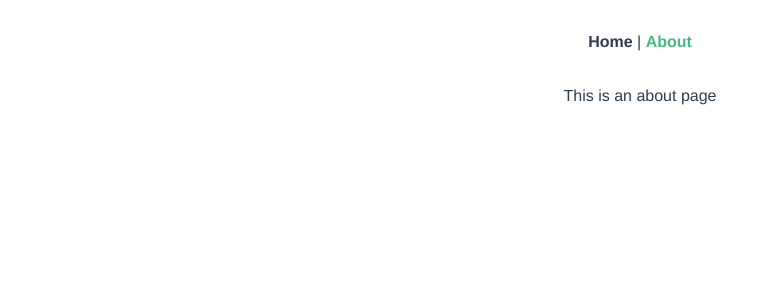
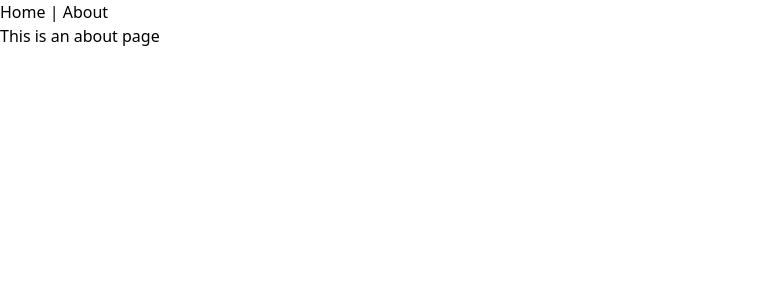
Before and after one commit to jamil-codemen/codemen-official-website, a Vue app: page /about in a window 1280 px wide. Shown: the top 300 px of the page, without its empty margins (0-779 px from the left). Built offline with nearby package versions, Linux system fonts and the light colour scheme.

Commit message:
Codemen Official
	1:Navbar Setup

```diff
--- a/src/App.vue
+++ b/src/App.vue
@@ -1,30 +1,16 @@
 <template>
-  <div id="nav">
-    <router-link to="/">Home</router-link> |
-    <router-link to="/about">About</router-link>
-  </div>
+  <Navbar />
   <router-view/>
 </template>
 
 <style>
-#app {
-  font-family: Avenir, Helvetica, Arial, sans-serif;
-  -webkit-font-smoothing: antialiased;
-  -moz-osx-font-smoothing: grayscale;
-  text-align: center;
-  color: #2c3e50;
+
+</style>
+<script>
+import Navbar from  './components/Navigation/Navbar.vue'
+export default {
+  components:{
+    Navbar
+  }
 }
-
-#nav {
-  padding: 30px;
-}
-
-#nav a {
-  font-weight: bold;
-  color: #2c3e50;
-}
-
-#nav a.router-link-exact-active {
-  color: #42b983;
-}
-</style>
+</script>
--- a/src/components/HelloWorld.vue
+++ /dev/null
@@ -1,48 +0,0 @@
-<template>
-  <div class="hello">
-    <h1>{{ msg }}</h1>
-    <p>
-      For a guide and recipes on how to configure / customize this project,<br>
-      check out the
-      <a href="https://cli.vuejs.org" target="_blank" rel="noopener">vue-cli documentation</a>.
-    </p>
-    <h3>Installed CLI Plugins</h3>
-    <ul>
-      <li><a href="https://github.com/vuejs/vue-cli/tree/dev/packages/%40vue/cli-plugin-router" target="_blank" rel="noopener">router</a></li>
-      <li><a href="https://github.com/vuejs/vue-cli/tree/dev/packages/%40vue/cli-plugin-vuex" target="_blank" rel="noopener">vuex</a></li>
-      <li><a href="https://github.com/vuejs/vue-cli/tree/dev/packages/%40vue/cli-plugin-typescript" target="_blank" rel="noopener">typescript</a></li>
-    </ul>
-    <h3>Essential Links</h3>
-    <ul>
-      <li><a href="https://vuejs.org" target="_blank" rel="noopener">Core Docs</a></li>
-      <li><a href="https://forum.vuejs.org" target="_blank" rel="noopener">Forum</a></li>
-      <li><a href="https://chat.vuejs.org" target="_blank" rel="noopener">Community Chat</a></li>
-      <li><a href="https://twitter.com/vuejs" target="_blank" rel="noopener">Twitter</a></li>
-      <li><a href="https://news.vuejs.org" target="_blank" rel="noopener">News</a></li>
-    </ul>
-    <h3>Ecosystem</h3>
-    <ul>
-      <li><a href="https://router.vuejs.org" target="_blank" rel="noopener">vue-router</a></li>
-      <li><a href="https://vuex.vuejs.org" target="_blank" rel="noopener">vuex</a></li>
-      <li><a href="https://github.com/vuejs/vue-devtools#vue-devtools" target="_blank" rel="noopener">vue-devtools</a></li>
-      <li><a href="https://vue-loader.vuejs.org" target="_blank" rel="noopener">vue-loader</a></li>
-      <li><a href="https://github.com/vuejs/awesome-vue" target="_blank" rel="noopener">awesome-vue</a></li>
-    </ul>
-  </div>
-</template>
-
-<script lang="ts">
-import { defineComponent } from 'vue';
-
-export default defineComponent({
-  name: 'HelloWorld',
-  props: {
-    msg: String,
-  },
-});
-</script>
-
-<!-- Add "scoped" attribute to limit CSS to this component only -->
-<style scoped>
-
-</style>
--- /dev/null
+++ b/src/components/Navigation/Navbar.vue
@@ -0,0 +1,13 @@
+<template>
+<nav>
+    <div id="nav">
+    <router-link to="/">Home</router-link> |
+    <router-link to="/about">About</router-link>
+  </div>
+</nav>
+</template>
+<script>
+export default {
+    name:'Navbar'
+}
+</script>
--- a/src/views/About.vue
+++ b/src/views/About.vue
@@ -1,5 +1,5 @@
 <template>
-  <div class="about">
+  <div >
     <h1>This is an about page</h1>
   </div>
 </template>
--- a/src/views/Home.vue
+++ b/src/views/Home.vue
@@ -1,18 +1,13 @@
 <template>
-  <div class="home">
-    <img alt="Vue logo" src="../assets/logo.png">
-    <HelloWorld msg="Welcome to Your Vue.js + TypeScript App"/>
+  <div>
+   <h1>hello</h1>
   </div>
 </template>
 
 <script lang="ts">
 import { defineComponent } from 'vue';
-import HelloWorld from '@/components/HelloWorld.vue'; // @ is an alias to /src
-
 export default defineComponent({
   name: 'Home',
-  components: {
-    HelloWorld,
-  },
+
 });
 </script>
```
